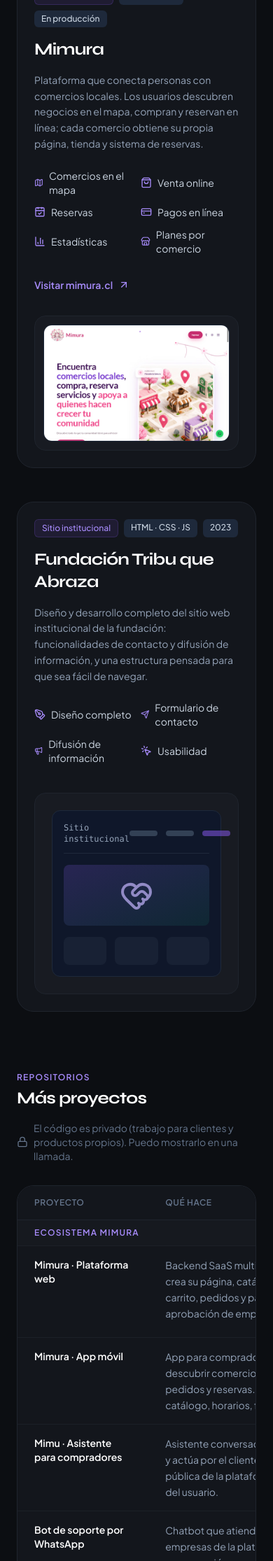
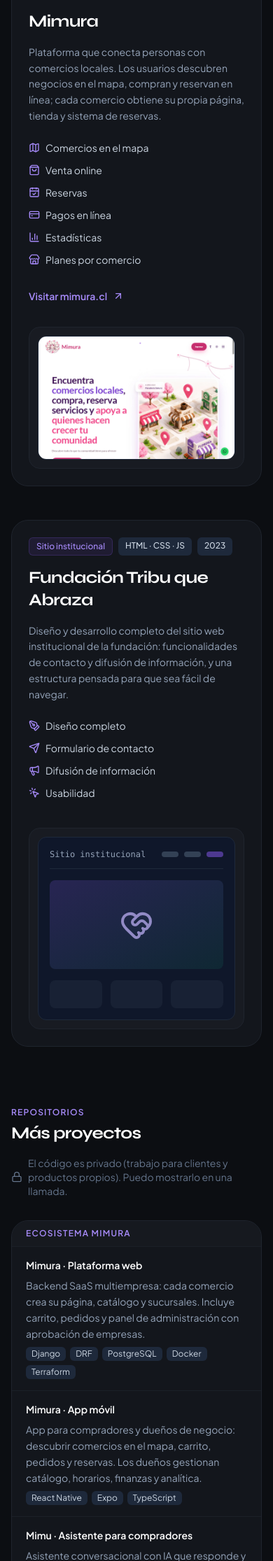
Before and after one commit to CristobalFarias/portafolio, a FastAPI app: page / in a window 390 px wide. Shown: the part 1493-3724 px from the top of the page at 70% size. Run offline with FastAPI, Linux system fonts and the light colour scheme; some libraries are stand-ins or nearby versions.

Commit message:
fix: diseño responsive para teléfono, tablet y PC
- Menú hamburguesa bajo 1024px; el nombre del header ya no se corta
- Tabla "Más proyectos" se apila como tarjetas en teléfono y tablet
- Listas de funcionalidades en una columna en móvil
- Botón de correo sin desbordar en móvil
- Márgenes y rellenos ajustados para pantallas angostas

Co-Authored-By: Claude Opus 5.5 <noreply@anthropic.com>

```diff
--- a/static/css/style.css
+++ b/static/css/style.css
@@ -17,3 +17,30 @@ body {
 section[id] {
   scroll-margin-top: 6rem;
 }
+
+/* Teléfono y tablet: la tabla de repositorios se apila como tarjetas */
+@media (max-width: 1023px) {
+  .repo-table thead {
+    display: none;
+  }
+  .repo-table,
+  .repo-table tbody,
+  .repo-table tr,
+  .repo-table th,
+  .repo-table td {
+    display: block;
+    width: 100%;
+  }
+  .repo-table tr > th[scope="row"] {
+    padding: 1rem 1.25rem 0.25rem;
+  }
+  .repo-table tr > td {
+    padding: 0.25rem 1.25rem;
+  }
+  .repo-table tr > td:last-child {
+    padding-bottom: 1rem;
+  }
+  .repo-table th[scope="colgroup"] {
+    padding: 0.625rem 1.25rem;
+  }
+}
--- a/templates/index.html
+++ b/templates/index.html
@@ -55,19 +55,19 @@
 
   <!-- Header / Navigation -->
   <header class="sticky top-0 z-50 backdrop-blur-md bg-[#0c0e12]/80 border-b border-surface-border">
-    <div class="max-w-7xl mx-auto px-6 h-20 flex items-center justify-between">
-      <a href="#" class="flex items-center gap-3">
-        <div class="w-9 h-9 rounded-xl bg-brand-500/20 border border-brand-500/40 flex items-center justify-center text-brand-400 font-syne font-bold text-lg">
+    <div class="max-w-7xl mx-auto px-4 sm:px-6 h-16 sm:h-20 flex items-center justify-between gap-3">
+      <a href="#" class="flex items-center gap-2.5 sm:gap-3 min-w-0">
+        <div class="w-9 h-9 shrink-0 rounded-xl bg-brand-500/20 border border-brand-500/40 flex items-center justify-center text-brand-400 font-syne font-bold text-lg">
           CF
         </div>
-        <span class="font-syne font-bold text-xl tracking-tight text-white">Cristóbal Farías</span>
-        <span class="hidden lg:inline-flex items-center gap-1.5 ml-3 px-2.5 py-1 rounded-full text-xs font-medium bg-emerald-500/10 text-emerald-400 border border-emerald-500/20">
+        <span class="font-syne font-bold text-lg sm:text-xl tracking-tight text-white whitespace-nowrap truncate">Cristóbal Farías</span>
+        <span class="hidden xl:inline-flex items-center gap-1.5 ml-3 px-2.5 py-1 rounded-full text-xs font-medium bg-emerald-500/10 text-emerald-400 border border-emerald-500/20">
           <span class="w-1.5 h-1.5 rounded-full bg-emerald-400 animate-pulse"></span>
           Disponible para proyectos
         </span>
       </a>
 
-      <nav class="hidden md:flex items-center gap-8 text-sm font-medium text-slate-300">
+      <nav class="hidden lg:flex items-center gap-6 xl:gap-8 text-sm font-medium text-slate-300">
         <a href="#proyectos" class="hover:text-brand-400 transition-colors">Proyectos</a>
         <a href="#experiencia" class="hover:text-brand-400 transition-colors">Experiencia</a>
         <a href="#stack" class="hover:text-brand-400 transition-colors">Stack</a>
@@ -75,13 +75,30 @@
         <a href="#contacto" class="hover:text-brand-400 transition-colors">Contacto</a>
       </nav>
 
-      <a href="#contacto" class="px-5 py-2.5 rounded-xl bg-brand-500 hover:bg-brand-600 text-white font-medium text-sm transition-all shadow-lg shadow-brand-500/20 hover:scale-[1.02]">
-        Hablemos
-      </a>
+      <div class="flex items-center gap-2 shrink-0">
+        <a href="#contacto" class="hidden sm:inline-flex px-5 py-2.5 rounded-xl bg-brand-500 hover:bg-brand-600 text-white font-medium text-sm transition-all shadow-lg shadow-brand-500/20 hover:scale-[1.02]">
+          Hablemos
+        </a>
+        <button id="menu-toggle" type="button" aria-label="Abrir menú" aria-expanded="false" aria-controls="mobile-menu" class="lg:hidden w-10 h-10 rounded-xl border border-surface-border bg-surface-card flex items-center justify-center text-slate-200">
+          <i data-lucide="menu" class="w-5 h-5"></i>
+        </button>
+      </div>
     </div>
+
+    <!-- Menú móvil -->
+    <nav id="mobile-menu" class="hidden lg:hidden border-t border-surface-border bg-[#0c0e12]/95 px-4 pb-4">
+      <ul class="flex flex-col text-base font-medium text-slate-200">
+        <li><a href="#proyectos" class="block py-3 border-b border-surface-border/60">Proyectos</a></li>
+        <li><a href="#experiencia" class="block py-3 border-b border-surface-border/60">Experiencia</a></li>
+        <li><a href="#stack" class="block py-3 border-b border-surface-border/60">Stack</a></li>
+        <li><a href="#formacion" class="block py-3 border-b border-surface-border/60">Formación</a></li>
+        <li><a href="#contacto" class="block py-3">Contacto</a></li>
+      </ul>
+      <a href="#contacto" class="mt-2 flex justify-center px-5 py-3 rounded-xl bg-brand-500 text-white font-semibold text-sm">Hablemos</a>
+    </nav>
   </header>
 
-  <main class="max-w-7xl mx-auto px-6 pt-16 pb-24">
+  <main class="max-w-7xl mx-auto px-4 sm:px-6 pt-10 sm:pt-16 pb-24">
     <!-- Hero -->
     <section class="max-w-4xl pt-8 pb-16">
       <div class="inline-flex items-center gap-2 px-3 py-1 rounded-full text-xs font-semibold bg-surface-card border border-surface-border text-brand-400 mb-6">
@@ -150,7 +167,7 @@
             <p class="text-sm text-slate-400 leading-relaxed">
               Plataforma que conecta personas con comercios locales. Los usuarios descubren negocios en el mapa, compran y reservan en línea; cada comercio obtiene su propia página, tienda y sistema de reservas.
             </p>
-            <ul class="grid grid-cols-2 gap-3 py-2 text-sm text-slate-300">
+            <ul class="grid grid-cols-1 sm:grid-cols-2 gap-3 py-2 text-sm text-slate-300">
               <li class="flex items-center gap-2"><i data-lucide="map" class="w-4 h-4 text-brand-400"></i> Comercios en el mapa</li>
               <li class="flex items-center gap-2"><i data-lucide="shopping-bag" class="w-4 h-4 text-brand-400"></i> Venta online</li>
               <li class="flex items-center gap-2"><i data-lucide="calendar-check" class="w-4 h-4 text-brand-400"></i> Reservas</li>
@@ -179,21 +196,21 @@
             <p class="text-sm text-slate-400 leading-relaxed">
               Diseño y desarrollo completo del sitio web institucional de la fundación: funcionalidades de contacto y difusión de información, y una estructura pensada para que sea fácil de navegar.
             </p>
-            <ul class="grid grid-cols-2 gap-3 py-2 text-sm text-slate-300">
+            <ul class="grid grid-cols-1 sm:grid-cols-2 gap-3 py-2 text-sm text-slate-300">
               <li class="flex items-center gap-2"><i data-lucide="pen-tool" class="w-4 h-4 text-brand-400"></i> Diseño completo</li>
               <li class="flex items-center gap-2"><i data-lucide="send" class="w-4 h-4 text-brand-400"></i> Formulario de contacto</li>
               <li class="flex items-center gap-2"><i data-lucide="megaphone" class="w-4 h-4 text-brand-400"></i> Difusión de información</li>
               <li class="flex items-center gap-2"><i data-lucide="mouse-pointer-click" class="w-4 h-4 text-brand-400"></i> Usabilidad</li>
             </ul>
           </div>
-          <div class="lg:col-span-7 h-72 sm:h-80 rounded-2xl bg-surface-muted border border-surface-border overflow-hidden flex items-center justify-center p-6">
+          <div class="lg:col-span-7 h-72 sm:h-80 rounded-2xl bg-surface-muted border border-surface-border overflow-hidden flex items-center justify-center p-3 sm:p-6">
             <div class="w-full h-full rounded-xl bg-slate-900 border border-slate-800 p-4 flex flex-col gap-4">
-              <div class="flex items-center justify-between border-b border-slate-800 pb-3">
-                <span class="text-xs text-slate-400 font-mono">Sitio institucional</span>
-                <div class="flex gap-3">
-                  <span class="h-2 w-10 rounded bg-slate-700"></span>
-                  <span class="h-2 w-10 rounded bg-slate-700"></span>
-                  <span class="h-2 w-10 rounded bg-brand-500/50"></span>
+              <div class="flex items-center justify-between gap-3 border-b border-slate-800 pb-3">
+                <span class="text-xs text-slate-400 font-mono truncate">Sitio institucional</span>
+                <div class="flex gap-2 sm:gap-3 shrink-0">
+                  <span class="h-2 w-6 sm:w-10 rounded bg-slate-700"></span>
+                  <span class="h-2 w-6 sm:w-10 rounded bg-slate-700"></span>
+                  <span class="h-2 w-6 sm:w-10 rounded bg-brand-500/50"></span>
                 </div>
               </div>
               <div class="flex-1 rounded-lg bg-gradient-to-br from-brand-500/20 to-emerald-500/10 flex items-center justify-center">
@@ -251,8 +268,8 @@
           </p>
         </div>
 
-        <div class="rounded-3xl bg-surface-card border border-surface-border overflow-x-auto">
-          <table class="w-full min-w-[720px] text-left text-sm">
+        <div class="rounded-3xl bg-surface-card border border-surface-border overflow-hidden lg:overflow-x-auto">
+          <table class="repo-table w-full lg:min-w-[720px] text-left text-sm">
             <thead class="text-xs uppercase tracking-wider text-slate-500 border-b border-surface-border">
               <tr>
                 <th scope="col" class="px-6 py-4 font-semibold w-[26%]">Proyecto</th>
@@ -431,7 +448,7 @@
     </section>
 
     <!-- Contacto -->
-    <section id="contacto" class="mt-20 p-8 sm:p-12 rounded-3xl bg-gradient-to-b from-surface-card to-[#101318] border border-surface-border relative overflow-hidden">
+    <section id="contacto" class="mt-20 p-6 sm:p-12 rounded-3xl bg-gradient-to-b from-surface-card to-[#101318] border border-surface-border relative overflow-hidden">
       <div class="max-w-2xl relative z-10">
         <span class="text-xs font-semibold text-brand-400 uppercase tracking-widest">Iniciemos una conversación</span>
         <h2 class="heading-display text-3xl sm:text-5xl font-bold text-white mt-2 mb-4 leading-tight">
@@ -440,11 +457,11 @@
         <p class="text-slate-400 text-sm sm:text-base mb-8">
           Plataformas web, apps móviles, software de escritorio o integración de IA y pagos. Cuéntame qué necesitas y vemos cómo hacerlo realidad.
         </p>
-        <div class="flex flex-wrap items-center gap-4">
-          <a href="mailto:cristobal.farias.frelancer@gmail.com" class="inline-flex items-center gap-2 px-6 py-3.5 rounded-xl bg-brand-500 hover:bg-brand-600 text-white font-semibold text-sm transition-all shadow-lg shadow-brand-500/20">
-            <i data-lucide="mail" class="w-4 h-4"></i> cristobal.farias.frelancer@gmail.com
+        <div class="flex flex-col sm:flex-row sm:flex-wrap sm:items-center gap-3 sm:gap-4">
+          <a href="mailto:cristobal.farias.frelancer@gmail.com" class="inline-flex items-center justify-center gap-2 min-w-0 px-5 sm:px-6 py-3.5 rounded-xl bg-brand-500 hover:bg-brand-600 text-white font-semibold text-sm transition-all shadow-lg shadow-brand-500/20">
+            <i data-lucide="mail" class="w-4 h-4 shrink-0"></i> <span class="sm:hidden">Escríbeme por correo</span><span class="hidden sm:inline">cristobal.farias.frelancer@gmail.com</span>
           </a>
-          <a href="https://www.linkedin.com/in/cristobal-farias-freelancer/" target="_blank" rel="noopener" class="inline-flex items-center gap-2 px-6 py-3.5 rounded-xl bg-surface-card hover:bg-surface-muted text-slate-200 border border-surface-border font-medium text-sm transition-all">
+          <a href="https://www.linkedin.com/in/cristobal-farias-freelancer/" target="_blank" rel="noopener" class="inline-flex items-center justify-center gap-2 px-6 py-3.5 rounded-xl bg-surface-card hover:bg-surface-muted text-slate-200 border border-surface-border font-medium text-sm transition-all">
             <i data-lucide="linkedin" class="w-4 h-4"></i> LinkedIn
           </a>
         </div>
@@ -466,6 +483,17 @@
 
   <script>
     lucide.createIcons();
+
+    // Menú móvil: abre/cierra y se cierra al elegir una sección
+    const menuBtn = document.getElementById('menu-toggle');
+    const menu = document.getElementById('mobile-menu');
+    const setMenu = (open) => {
+      menu.classList.toggle('hidden', !open);
+      menuBtn.setAttribute('aria-expanded', String(open));
+      menuBtn.setAttribute('aria-label', open ? 'Cerrar menú' : 'Abrir menú');
+    };
+    menuBtn.addEventListener('click', () => setMenu(menu.classList.contains('hidden')));
+    menu.querySelectorAll('a').forEach(a => a.addEventListener('click', () => setMenu(false)));
   </script>
 </body>
 </html>
```
